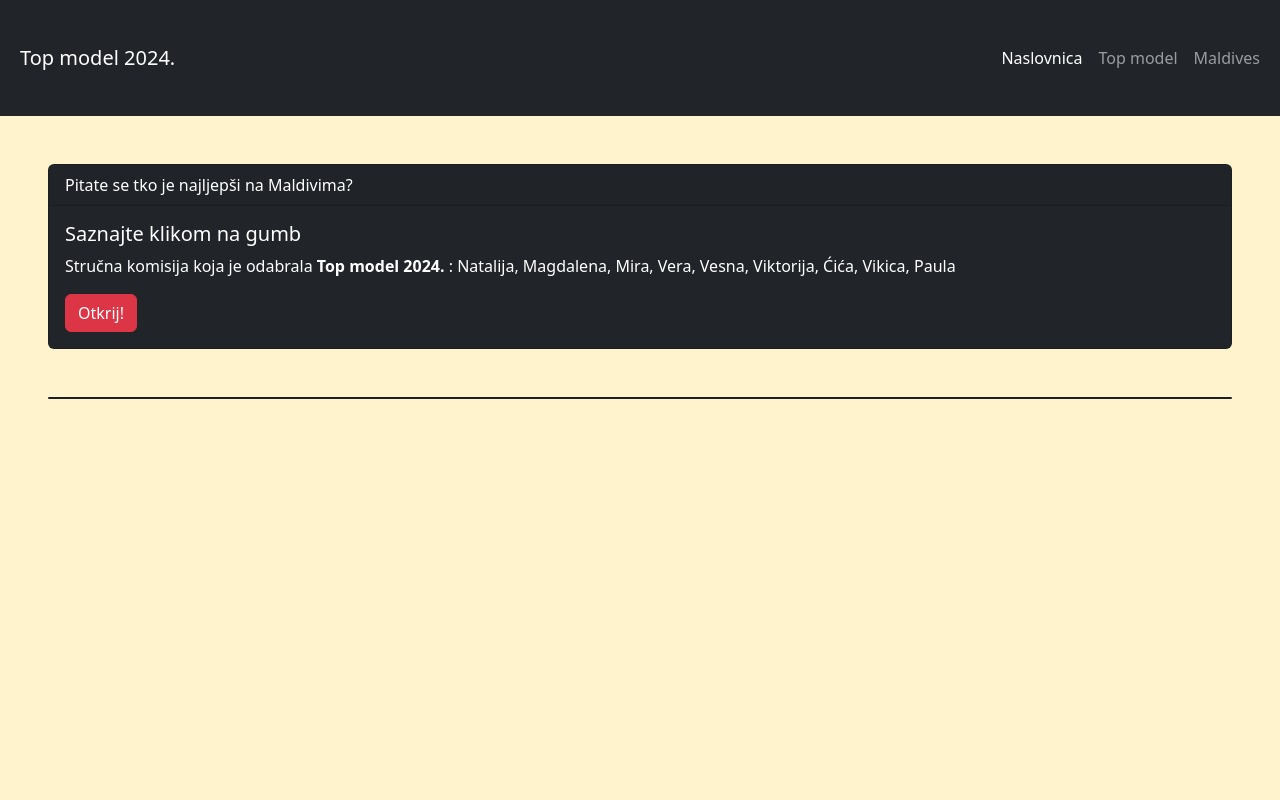
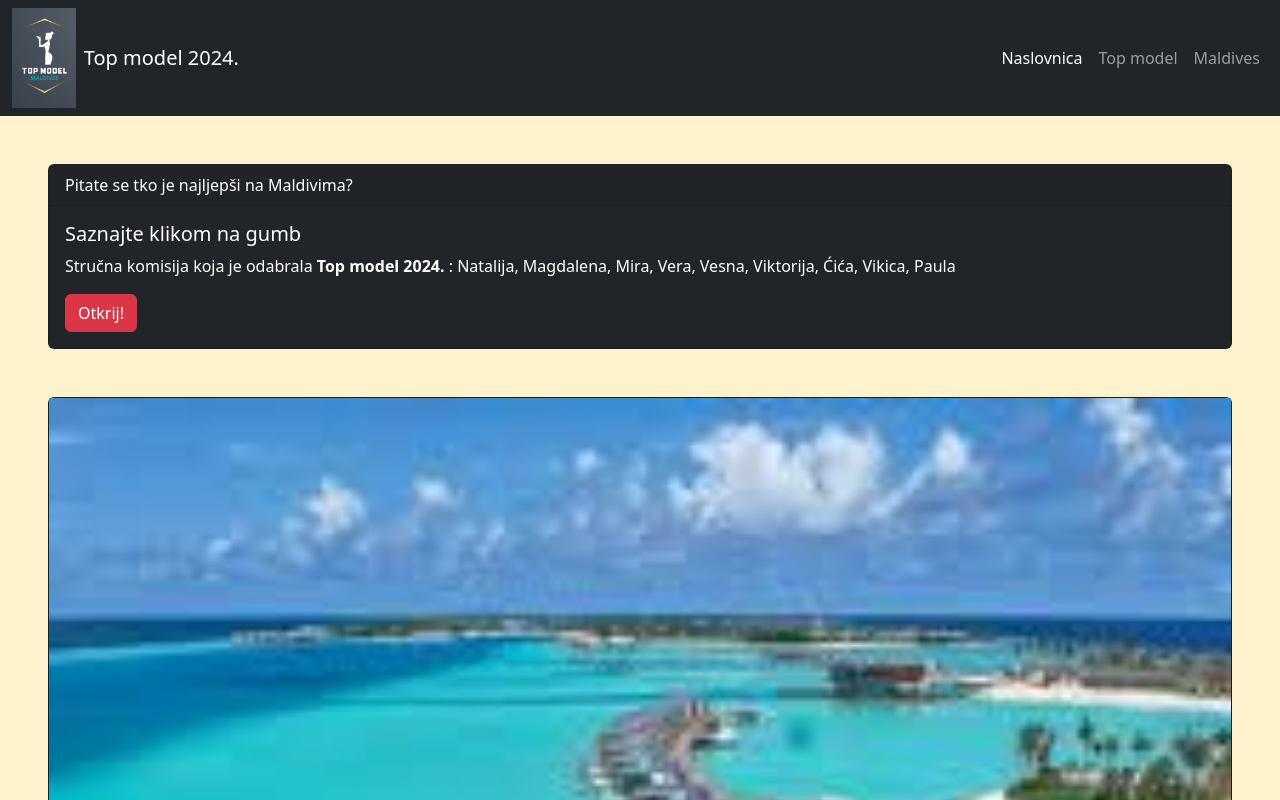
Before and after one commit to user6536532/model, a plain HTML site: page index.html in a window 1280 px wide. Shown: the top 800 px of the page. Drawn offline with nearby package versions, Linux system fonts and the light colour scheme; the site is published under a folder, as on GitHub Pages, so addresses that start at the root find nothing.

Commit message:
Update index.html

```diff
--- a/index.html
+++ b/index.html
@@ -12,7 +12,7 @@
     <nav class="navbar navbar-expand-lg bg-dark navbar-dark">
       <div class="container-fluid">
 
-        <img src="/slike/logo.png" alt="" style="height: 100px;" class="pe-2 pulse">
+        <img src="slike/logo.png" alt="" style="height: 100px;" class="pe-2 pulse">
 
         <a class="navbar-brand" href="index.html">Top model 2024.</a>
         <button class="navbar-toggler" type="button" data-bs-toggle="collapse" data-bs-target="#navbarNavAltMarkup" aria-controls="navbarNavAltMarkup" aria-expanded="false" aria-label="Toggle navigation">
@@ -41,7 +41,7 @@
     </div>
 
     <div class="card text-bg-dark mb-3 mt-5 ms-5 me-5">
-      <img src="/slike/pocetna.jpeg" alt="">
+      <img src="slike/pocetna.jpeg" alt="">
     </div>
 
 
```
